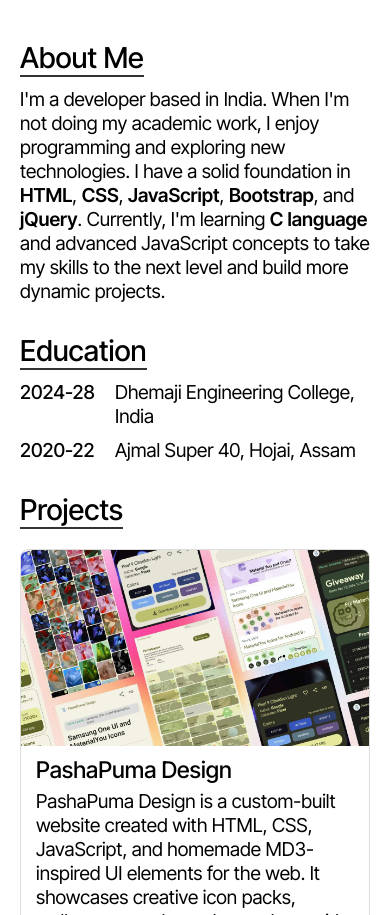
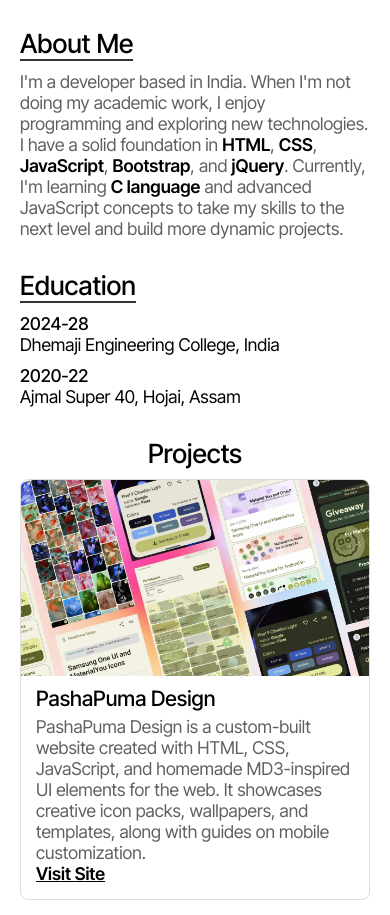
Before and after one commit to devMakibul/devMakibul.github.io, a plain HTML site: page index.html in a window 390 px wide. Shown: the part 206-1121 px from the top of the page. Drawn offline with Linux system fonts and the light colour scheme.

Commit message:
Update index.html

```diff
--- a/index.html
+++ b/index.html
@@ -51,6 +51,7 @@
             b,
             strong {
                 font-weight: 600;
+                color: #000;
             }
 
             h1,
@@ -114,6 +115,10 @@
                 display: inline-block;
             }
 
+            p {
+                color: #606060;
+            }
+
             .education-timeline {
                 list-style: none;
                 padding: 0;
@@ -137,6 +142,12 @@
                 font-weight: 400;
             }
 
+
+            .projects-wrapper h2 {
+                display: block;
+                text-align: center;
+                border-bottom: none;
+            }
 
             .projects {
                 display: flex;
@@ -180,10 +191,11 @@
                 padding-inline: 15px;
             }
 
-            .project a {
+            .project p a {
                 font-weight: 600;
                 text-decoration: underline;
                 color: #000;
+                display: block;
             }
 
 
@@ -195,6 +207,7 @@
                 .container {
                     overflow-x: hidden;
                 }
+
                 header img {
                     width: 250px;
                     height: 250px;
@@ -206,7 +219,7 @@
             @media (max-width: 600px) {
 
                 body {
-                    font-size: 1.2rem;
+                    font-size: 1.1rem;
                 }
 
                 header img {
@@ -214,6 +227,16 @@
                     height: 200px;
                     margin-top: -75px;
                     margin-right: -60px;
+                }
+
+                .education-timeline {
+                    display: block;
+                }
+
+                .education-timeline li {
+                    display: flex;
+                    flex-direction: column;
+                    margin-bottom: 10px;
                 }
 
                 .project {
@@ -295,7 +318,7 @@
 
         </div>
 
-        <div class="section">
+        <div class="section projects-wrapper">
             <h2>Projects</h2>
             <div class="projects">
                 <div class="project">
```
